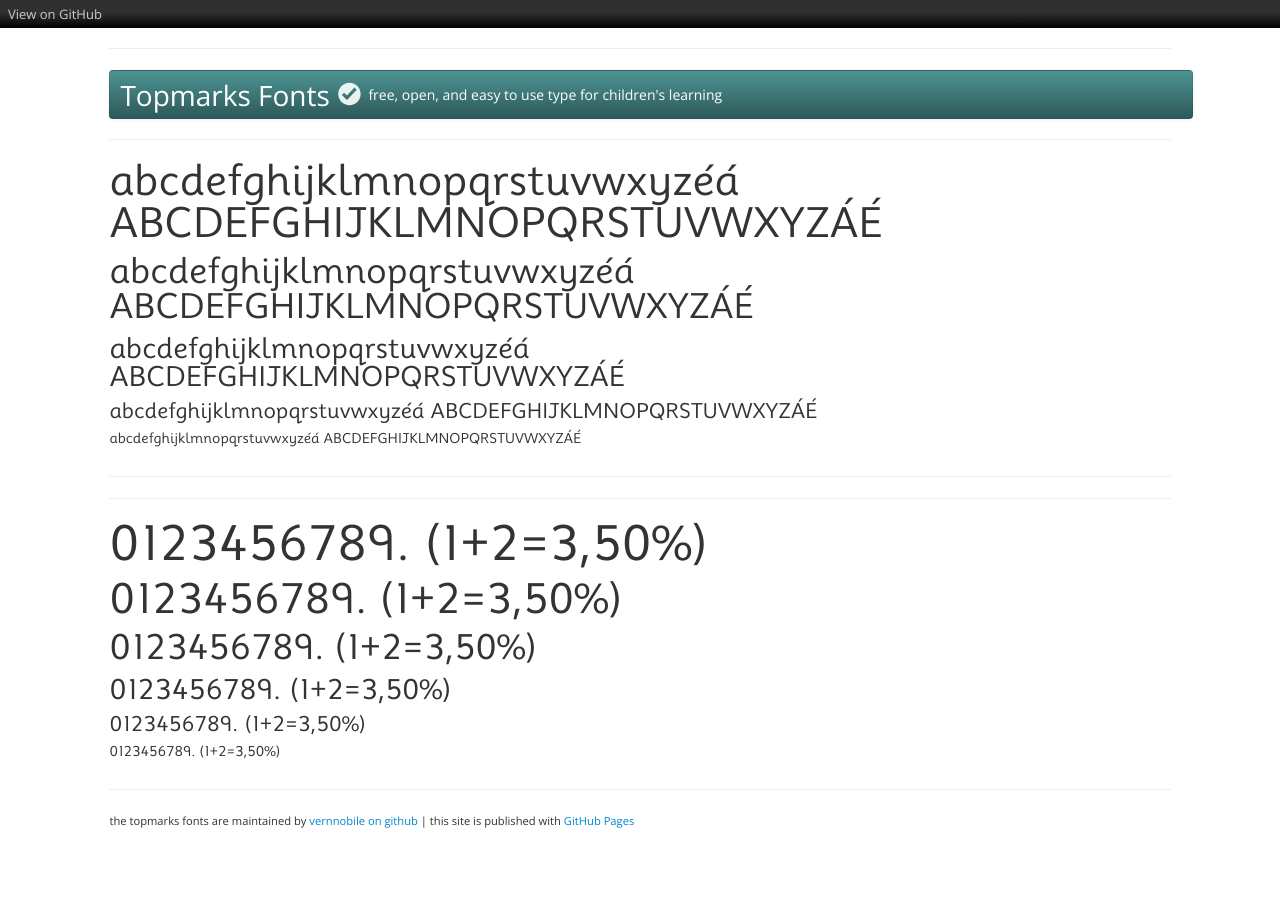
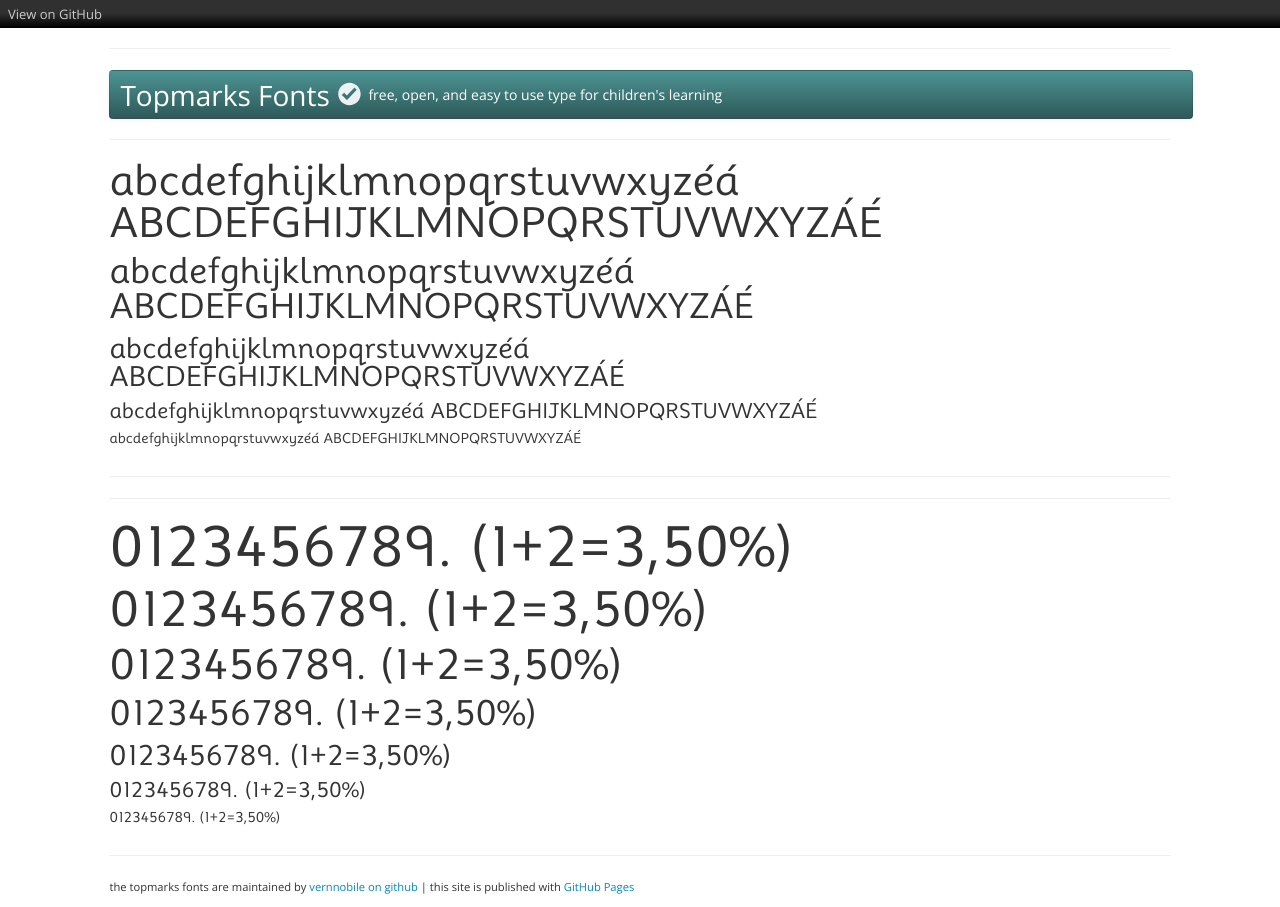
Before and after one commit to vernnobile/topmarks, a Jekyll site: the page built from testing.html, in a window 1280 px wide. Built offline with Jekyll 4.4.1, drawn with Linux system fonts in a browser that asks for light colours.

Commit message:
Update test2.html

```diff
--- a/_includes/test2.html
+++ b/_includes/test2.html
@@ -1,6 +1,8 @@
 <hr>
 <div class="row-fluid">
 <div class="span10">
+<p class='fracs' style="font-family:'topmarksbook'; font-size:4em; line-height:1em;">
+0123456789. (1+2=3,50%)</p>
 <p class='fracs' style="font-family:'topmarksbook'; font-size:3.5em; line-height:1em;">
 0123456789. (1+2=3,50%)</p>
 <p class='fracs' style="font-family:'topmarksbook'; font-size:3em; line-height:1em;">
```
